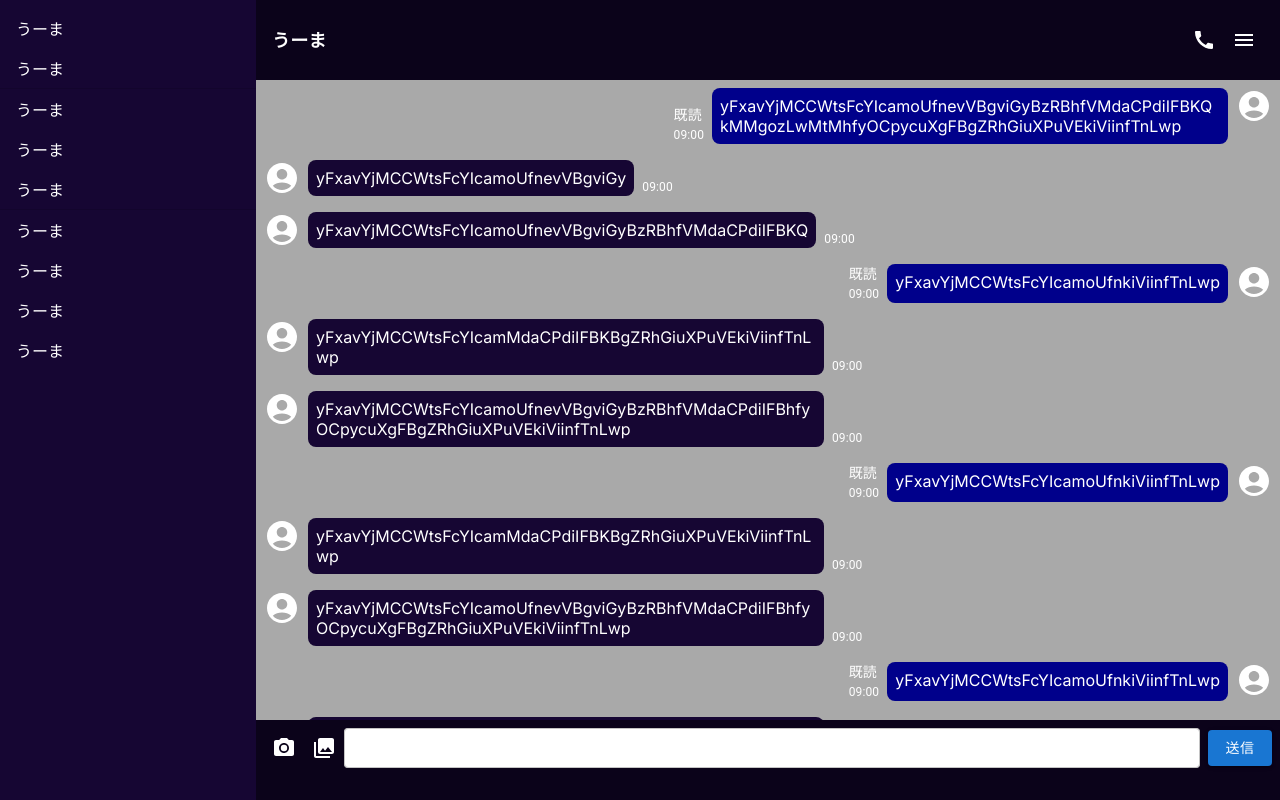
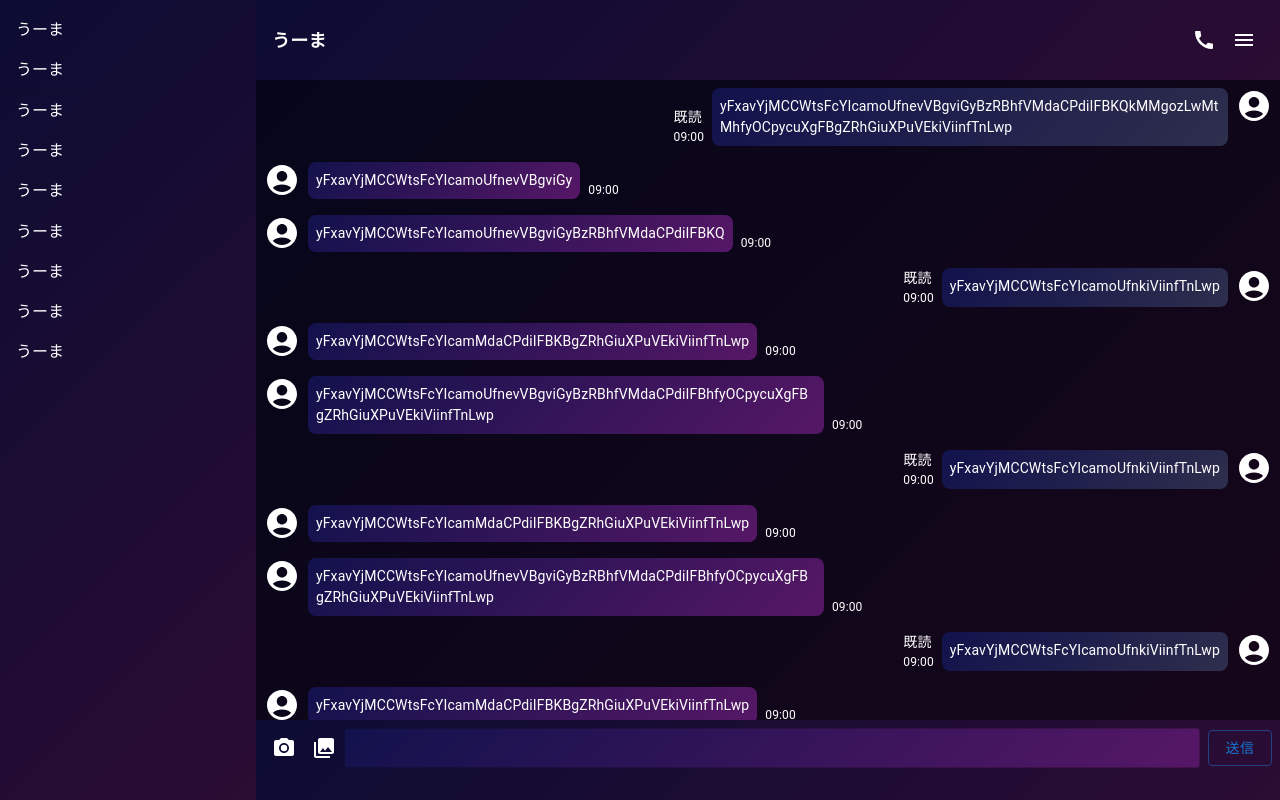
Before and after one commit to TaiyoMaruyama/nextJS-chat-app-lesson, a Next.js app: page / in a window 1280 px wide. Built offline with nearby package versions, Linux system fonts and the light colour scheme.

Commit message:
グラデーションを付与

```diff
--- a/app/components/chat/ChatArea.tsx
+++ b/app/components/chat/ChatArea.tsx
@@ -1,6 +1,13 @@
 import React from "react";
 import { Call, Menu, PhotoCamera, PhotoLibrary } from "@mui/icons-material";
-import { Box, Button, IconButton, TextField, Typography } from "@mui/material";
+import {
+  Box,
+  Button,
+  IconButton,
+  TextField,
+  Typography,
+  colors,
+} from "@mui/material";
 import { ReceivedChatBubble } from "./chatBubbleFrame/ReceivedChatBubble";
 import { SendChatBubble } from "./chatBubbleFrame/SendChatBubble";
 import {
@@ -8,6 +15,10 @@ import {
   CHAT_AREA_HEIGHT,
   CHAT_AREA_WIDTH,
   chatDemo,
+  GRADATION_1,
+  GRADATION_2,
+  GRADATION_3,
+  GRADATION_4,
 } from "@/app/consts/chat";
 
 const ChatBubble = () => {
@@ -19,7 +30,7 @@ const ChatBubble = () => {
         display="flex"
         justifyContent="space-between"
         alignItems="center"
-        sx={{ px: 2, bgcolor: "#0b031a" }}
+        sx={{ px: 2, ...GRADATION_3 }}
         height={CHAT_AREA_ACCESSORY}
       >
         <Typography sx={{ fontSize: 18, fontWeight: "bold" }}>
@@ -37,7 +48,7 @@ const ChatBubble = () => {
       {/* チャット一覧 */}
       <Box
         height={CHAT_AREA_HEIGHT}
-        sx={{ p: 1, overflowY: "auto", bgcolor: "darkgray" }}
+        sx={{ p: 1, overflowY: "auto", ...GRADATION_4 }}
       >
         {chatDemo.map((chat) =>
           chat.sendID === "xxxx" ? (
@@ -61,7 +72,7 @@ const ChatBubble = () => {
         minHeight={CHAT_AREA_ACCESSORY}
         position="fixed"
         bottom={0}
-        sx={{ bgcolor: "#0b031a" }}
+        sx={{ ...GRADATION_3 }}
       >
         <Box
           display="flex"
@@ -81,16 +92,21 @@ const ChatBubble = () => {
             multiline
             maxRows={5}
             size="small"
+            InputProps={{
+              sx: {
+                color: "white",
+              },
+            }}
             sx={{
               mr: 1,
               maxLines: 3,
               overflowWrap: "break-word",
               "& .MuiInputBase-root": {
-                bgcolor: "white",
+                ...GRADATION_1,
               },
             }}
           />
-          <Button id="chat-send" variant="contained">
+          <Button id="chat-send" variant="outlined">
             送信
           </Button>
         </Box>
--- a/app/components/chat/chatBubbleFrame/ReceivedChatBubble.tsx
+++ b/app/components/chat/chatBubbleFrame/ReceivedChatBubble.tsx
@@ -1,3 +1,4 @@
+import { GRADATION_1 } from "@/app/consts/chat";
 import { AccountCircle } from "@mui/icons-material";
 import { Box, Typography } from "@mui/material";
 import React, { FC } from "react";
@@ -14,13 +15,13 @@ export const ReceivedChatBubble: FC<{
         maxWidth={500}
         sx={{
           borderRadius: 2,
-          bgcolor: "#160633",
+          ...GRADATION_1,
           overflowWrap: "break-word",
           p: 1,
           mx: 1,
         }}
       >
-        {text}
+        <Typography sx={{ fontSize: 14 }}>{text}</Typography>
       </Box>
       <Box display="flex" flexDirection="column" justifyContent="flex-end">
         <Typography sx={{ fontSize: 12 }}>{time}</Typography>
--- a/app/components/chat/chatBubbleFrame/SendChatBubble.tsx
+++ b/app/components/chat/chatBubbleFrame/SendChatBubble.tsx
@@ -1,3 +1,4 @@
+import { GRADATION_5 } from "@/app/consts/chat";
 import { AccountCircle } from "@mui/icons-material";
 import { Box, Typography } from "@mui/material";
 import React, { FC } from "react";
@@ -17,13 +18,13 @@ export const SendChatBubble: FC<{
         maxWidth={500}
         sx={{
           borderRadius: 2,
-          bgcolor: "darkblue",
+          ...GRADATION_5,
           overflowWrap: "break-word",
           p: 1,
           mx: 1,
         }}
       >
-        {text}
+        <Typography sx={{ fontSize: 14 }}>{text}</Typography>
       </Box>
       <AccountCircle sx={{ fontSize: 36 }} />
     </Box>
--- a/app/components/sideBar/Sidebar.tsx
+++ b/app/components/sideBar/Sidebar.tsx
@@ -1,10 +1,10 @@
-import { SIDEBAR_WIDTH } from "@/app/consts/chat";
+import { GRADATION_3, SIDEBAR_WIDTH } from "@/app/consts/chat";
 import { List, ListItem, Divider, Box, ListItemButton } from "@mui/material";
 import React from "react";
 
 const Sidebar = () => {
   return (
-    <Box width={SIDEBAR_WIDTH} height="100vh" sx={{ bgcolor: "#160633" }}>
+    <Box width={SIDEBAR_WIDTH} height="100vh" sx={{ ...GRADATION_3 }}>
       <List>
         <ListItemButton>うーま</ListItemButton>
         <ListItemButton>うーま</ListItemButton>
--- a/app/consts/chat.ts
+++ b/app/consts/chat.ts
@@ -5,8 +5,27 @@ export const CHAT_AREA_WIDTH = "80vw";
 
 // チャットエリアの上下にあるフレームの高さを調節
 export const CHAT_AREA_ACCESSORY = "10vh";
+// チャットエリアの高さを調節
+export const CHAT_AREA_HEIGHT = "80vh";
 
-export const CHAT_AREA_HEIGHT = "80vh";
+// 青＋紫の背景のグラデーションを管理
+export const GRADATION_1 = {
+  background: "linear-gradient(135deg, #12124d, #561766)",
+};
+export const GRADATION_2 = {
+  background: "linear-gradient(135deg, #12124d, #41124d)",
+};
+export const GRADATION_3 = {
+  background: "linear-gradient(135deg, #0c0c33, #2b0c33)",
+};
+export const GRADATION_4 = {
+  background: "linear-gradient(135deg, #06061a, #16061a)",
+};
+
+// 青とグレーのグラデーション
+export const GRADATION_5 = {
+  background: "linear-gradient(135deg, #12124d, #2e2e4d)",
+};
 
 export const chatDemo = [
   {
```
